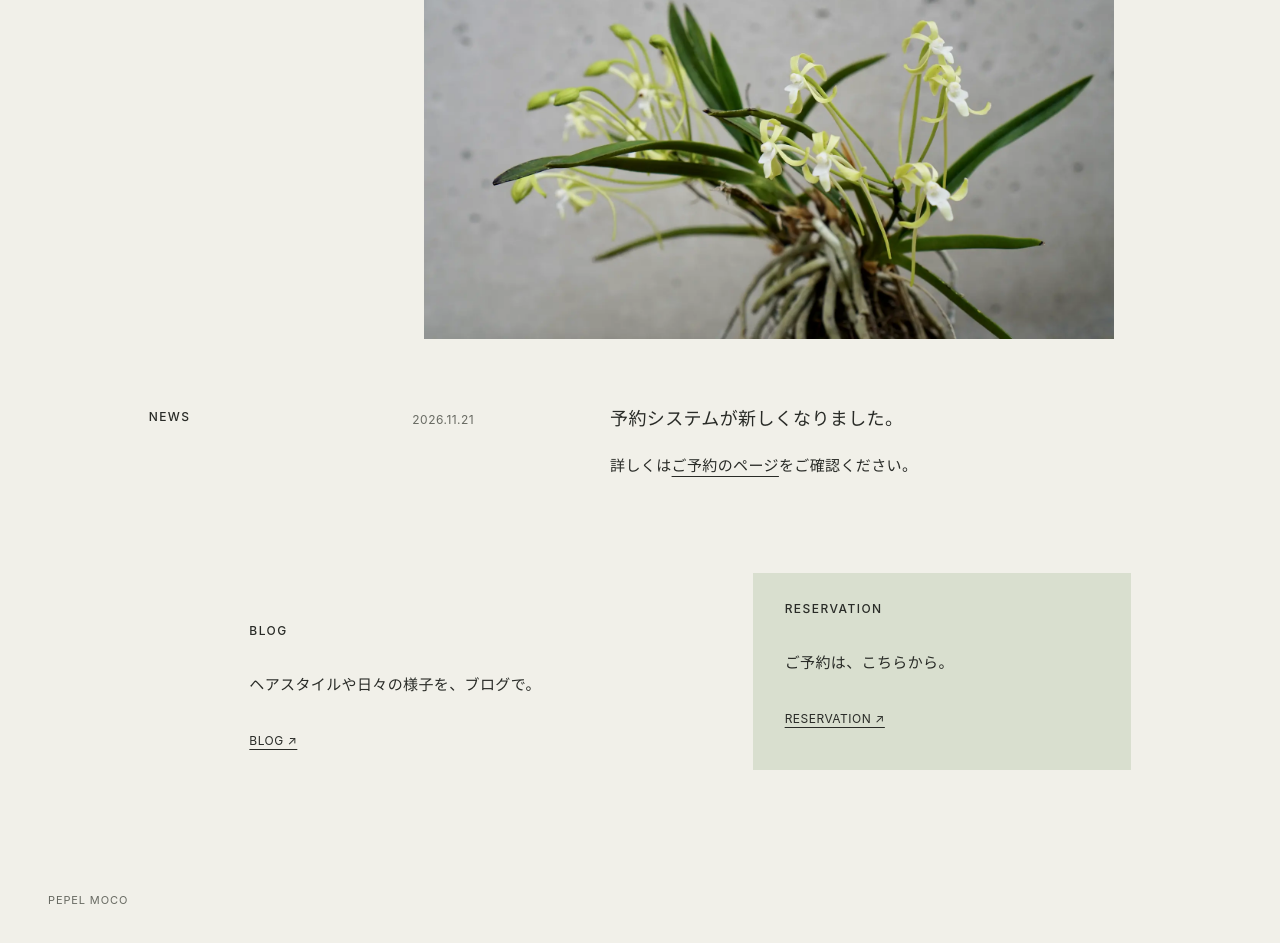
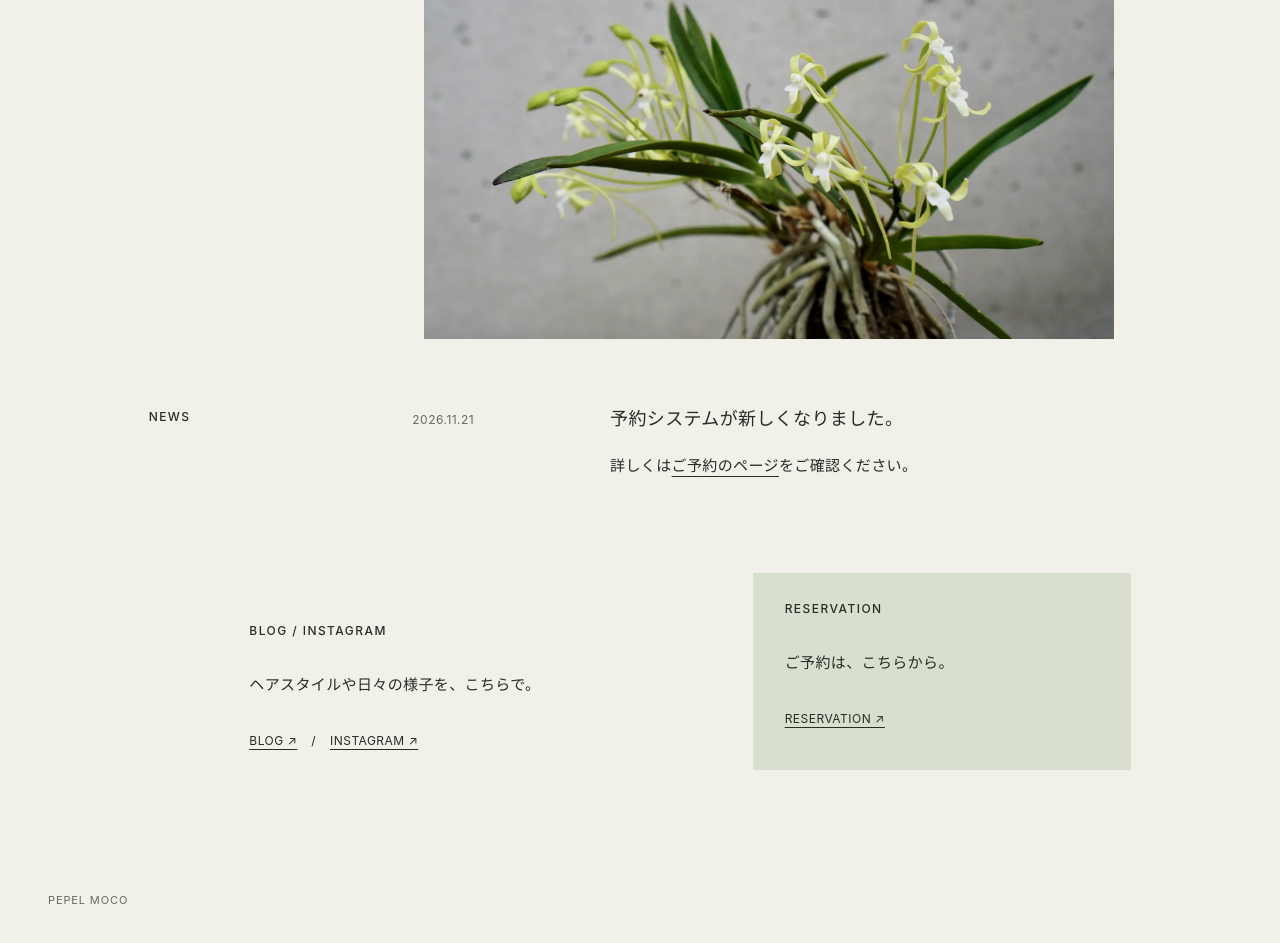
Before and after one commit to pepelmocohair/pepelmoco-site, a plain HTML site: page index.html in a window 1280 px wide. Shown: the part 386-1329 px from the top of the page. Drawn offline with Linux system fonts and the light colour scheme.

Commit message:
トップのBLOG欄にINSTAGRAMリンクを並べて2リンクにする (#8)
Claude-Session: https://claude.ai/code/session_011bNS8oi6NBcfWP71kU42wZ

Co-authored-by: Claude <noreply@anthropic.com>

```diff
--- a/index.html
+++ b/index.html
@@ -51,10 +51,11 @@
   </section>
 
     <section class="section instagram-section" id="blog" aria-labelledby="blog-title">
-      <h2 class="section-title" id="blog-title">BLOG</h2>
-      <p>ヘアスタイルや日々の様子を、ブログで。</p>
-      <!-- BLOG URL: Tumblrのリンク先。 -->
-      <a class="text-link" href="https://pepelmoco-hair.tumblr.com/">BLOG ↗</a>
+      <h2 class="section-title" id="blog-title">BLOG / INSTAGRAM</h2>
+      <p>ヘアスタイルや日々の様子を、こちらで。</p>
+      <!-- BLOG URL: Tumblrのリンク先。INSTAGRAM URL: 公式アカウントのリンク先。 -->
+      <!-- 区切りの見た目はインライン指定（style.cssはブラウザにキャッシュされるため触らない）。 -->
+      <a class="text-link" href="https://pepelmoco-hair.tumblr.com/">BLOG ↗</a><span aria-hidden="true" style="margin: 0 14px; font-size: 12px;">/</span><a class="text-link" href="https://www.instagram.com/pepelmocohair/">INSTAGRAM ↗</a>
     </section>
 
     <section class="section booking-section" id="reservation" aria-labelledby="reservation-title">
```
